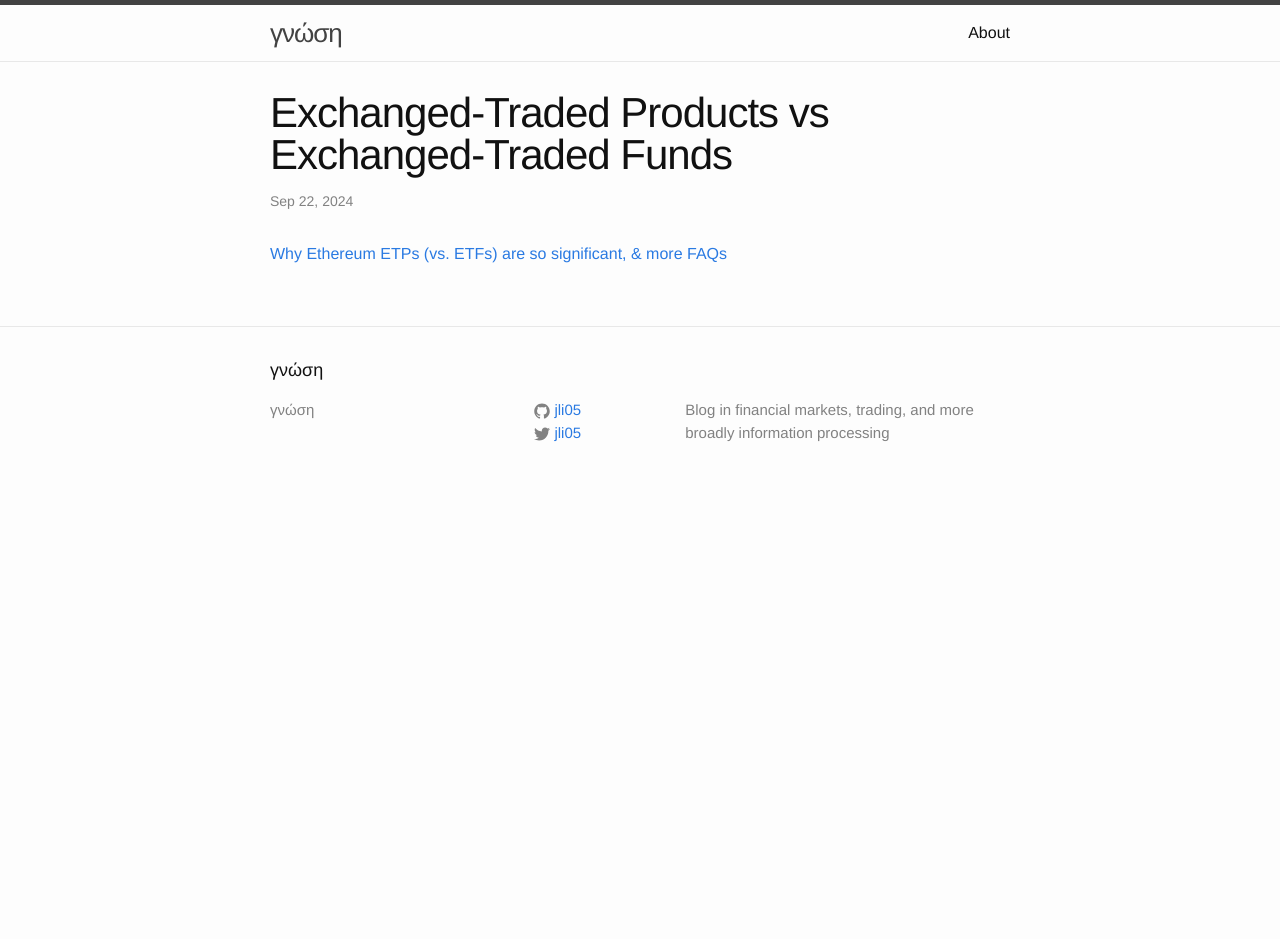
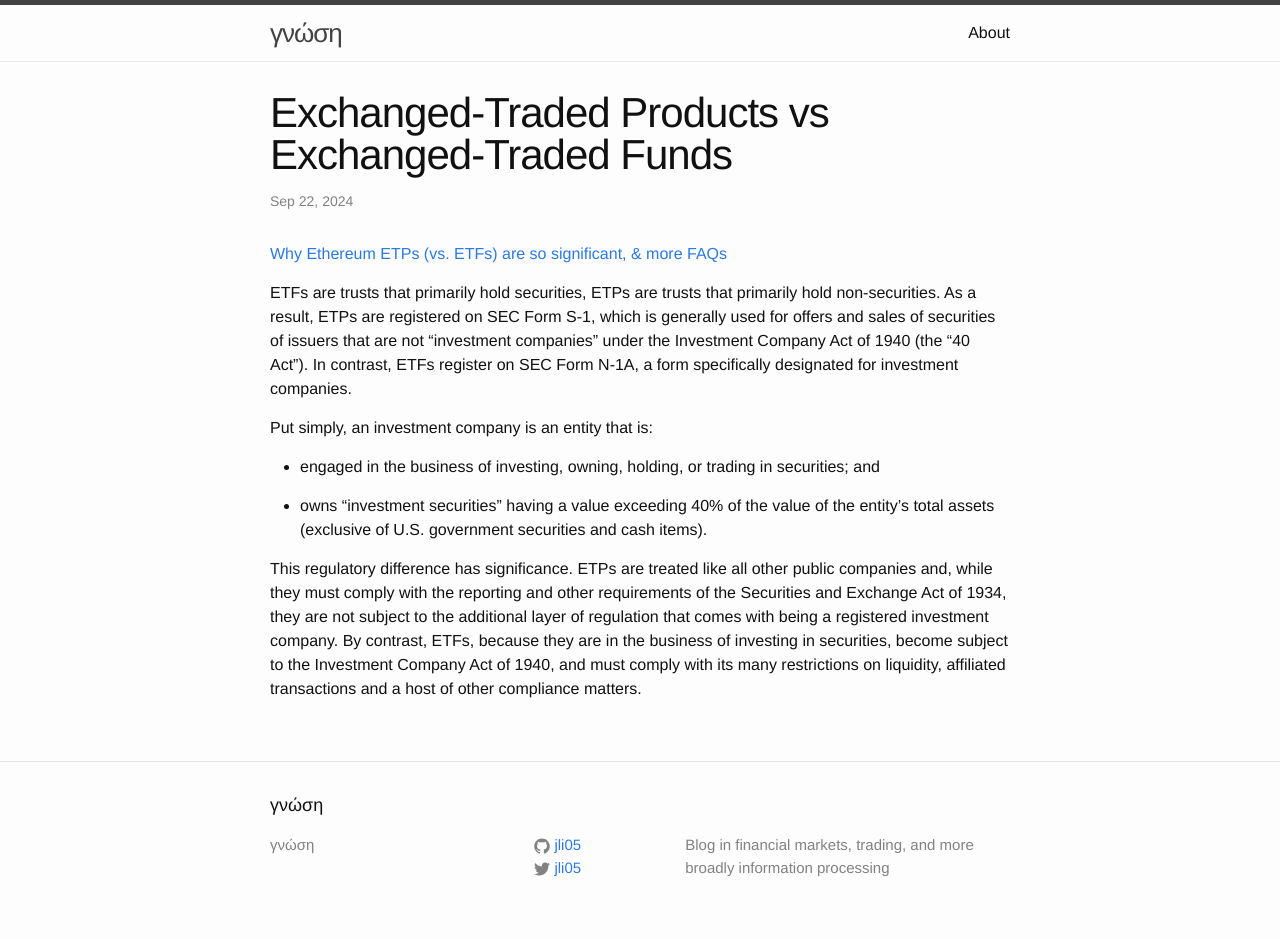
Before and after one commit to jli05/jli05.github.io, a Jekyll site: the page built from _posts/2024-09-22-ETP-vs-ETF.md, in a window 1280 px wide. Built offline with Jekyll 4.4.1, drawn with Linux system fonts in a browser that asks for light colours; before the commit the page ends 900 px from its top, so only the background shows below that.

Commit message:
add content

```diff
--- a/_posts/2024-09-22-ETP-vs-ETF.md
+++ b/_posts/2024-09-22-ETP-vs-ETF.md
@@ -4,3 +4,14 @@ layout: post
 ---
 
 [Why Ethereum ETPs (vs. ETFs) are so significant, & more FAQs](https://a16zcrypto.com/posts/article/eth-etf-etp-faq/)
+
+
+ETFs are trusts that primarily hold securities, ETPs are trusts that primarily hold non-securities. As a result, ETPs are registered on SEC Form S-1, which is generally used for offers and sales of securities of issuers that are not “investment companies” under the Investment Company Act of 1940 (the “40 Act”). In contrast, ETFs register on SEC Form N-1A, a form specifically designated for investment companies.
+
+Put simply, an investment company is an entity that is:
+
+* engaged in the business of investing, owning, holding, or trading in securities; and
+
+* owns “investment securities” having a value exceeding 40% of the value of the entity’s total assets (exclusive of U.S. government securities and cash items).
+
+This regulatory difference has significance. ETPs are treated like all other public companies and, while they must comply with the reporting and other requirements of the Securities and Exchange Act of 1934, they are not subject to the additional layer of regulation that comes with being a registered investment company. By contrast, ETFs, because they are in the business of investing in securities, become subject to the Investment Company Act of 1940, and must comply with its many restrictions on liquidity, affiliated transactions and a host of other compliance matters.
```
